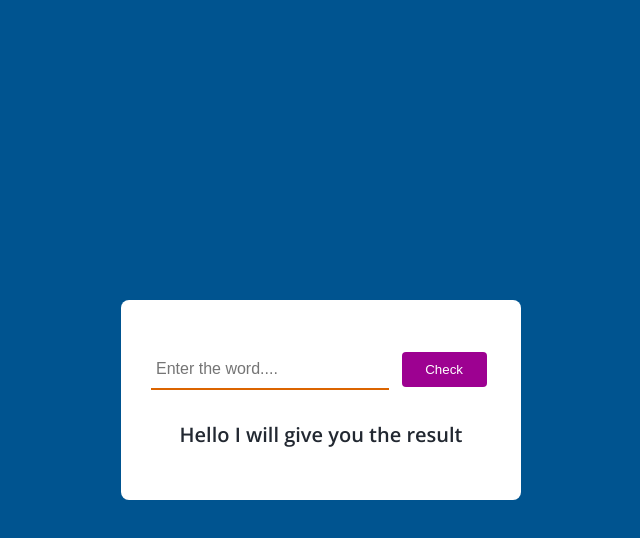
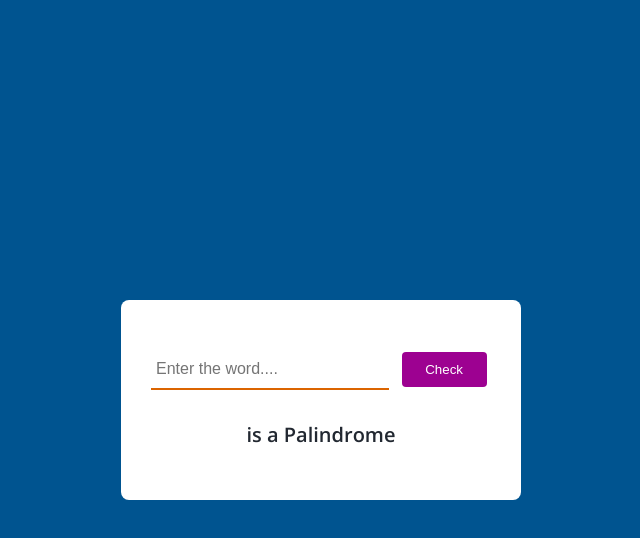
Before and after one commit to AndheboinaVijayKumarYadav/PalindromeChecker_05, a plain HTML site: page index.html in a window 1280 px wide. Both pictures are taken after a click on the button "Check". Shown: the whole page, without its empty margins (319-959 px from the left). Drawn offline with nearby package versions, Linux system fonts and the light colour scheme.

Commit message:
Updated logic in script.js

```diff
--- a/index.html
+++ b/index.html
@@ -16,7 +16,7 @@
             <label for="word"></label>
             <input type="text" id="word"  placeholder="Enter the word...." required>
             <button class="btn">Check</button>
-            <p id="result" class="result">Hello I will give you the result</p>
+            <p id="result" class="result"></p>
     </div>
 
     <script src="script.js"></script>
--- a/script.js
+++ b/script.js
@@ -0,0 +1,54 @@
+// variables
+const checkBtn = document.querySelector('.btn');
+const result = document.querySelector('.result');
+
+
+// function logic
+
+function PalindromeChecker(){
+    // here we are getting the value of input
+    const inputValue = document.querySelector('#word').value;
+    if(inputValue === ""){
+        alert("Please enter a valid string")
+    }
+
+    //here we are converting the input value to lowercase
+    inputValue.toLowerCase();
+
+    // spliting the input string to array
+    let wordString = inputValue.split("");
+
+    // initializing the low and high variables
+    let low = 0;
+    let high = wordString.length-1;
+
+    // while loop to check whether a array is a palindrome
+    while(low < high){
+
+        if (wordString[low] !== wordString[high]){
+            result.innerText = inputValue.toUpperCase() + " is NOT a Palindrome";
+            return;
+        }
+        low++;
+        high--;
+    }
+    result.innerText = inputValue.toUpperCase() + " is a Palindrome";
+}
+
+
+
+// adding event listner to button
+checkBtn.addEventListener('click', PalindromeChecker);
+
+
+
+
+/* function displayResult(){
+    const isPalindrome = PalindromeChecker();
+    if(isPalindrome){
+        result.innerText = inputValue.value.toUpperCase() + " is a Palindrome";
+    }
+    else{
+        result.innerText = inputValue.value.toUpperCase() + " is NOT a Palindrome";
+    }
+} */
```
